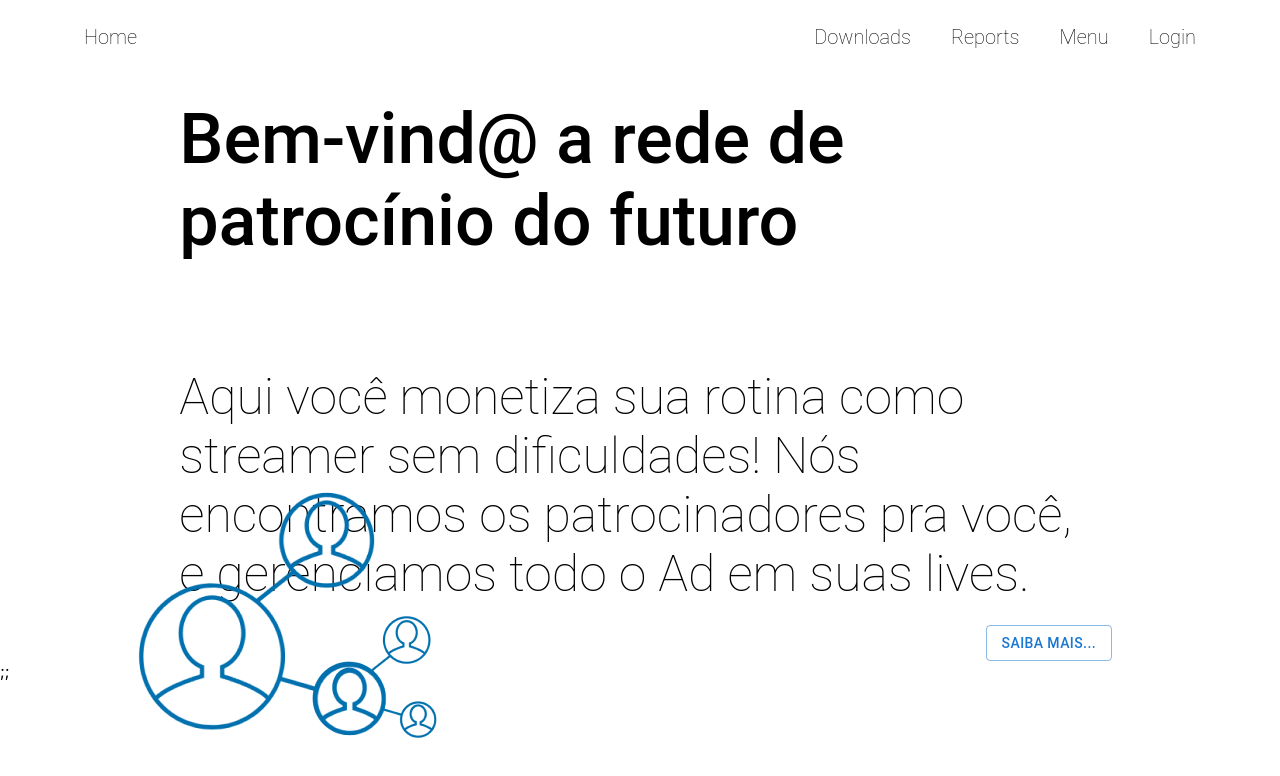
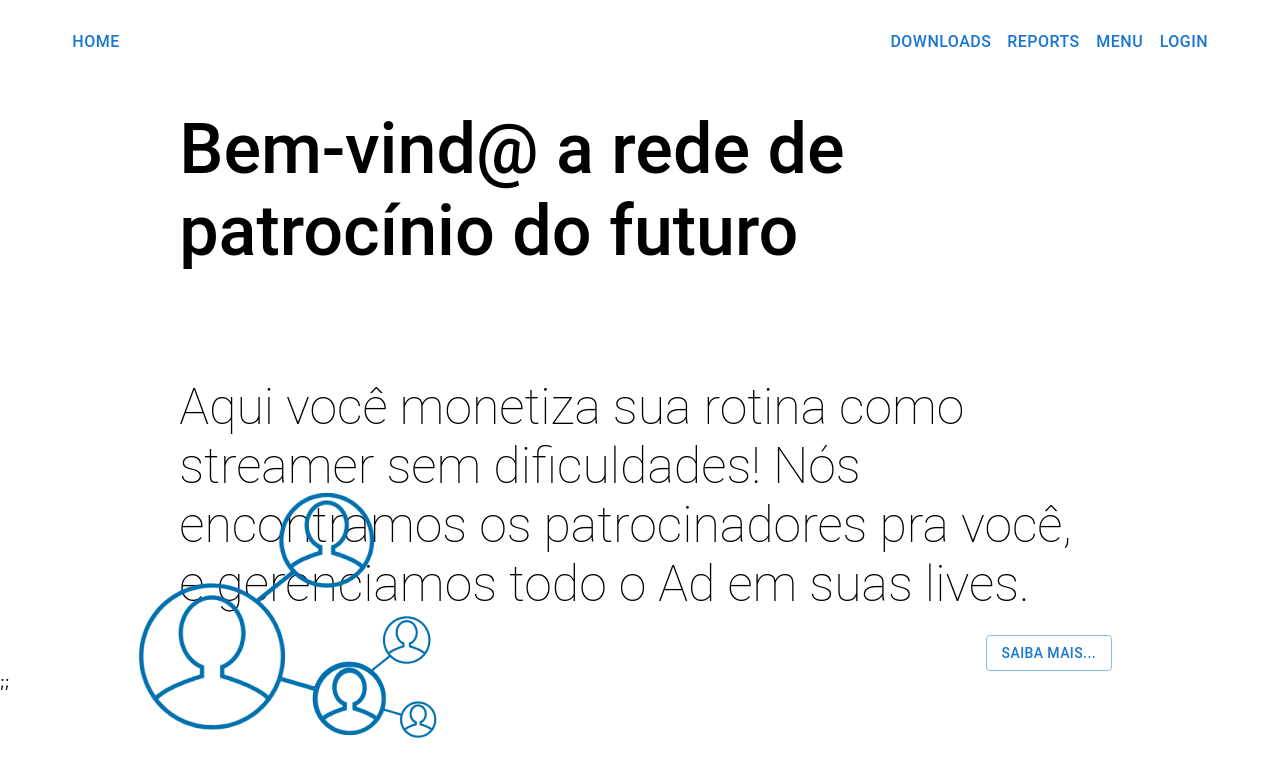
Before and after one commit to rafaelsiq/TCC, a React (Create React App) app in the folder frontend/: page / in a window 1280 px wide. Shown: the top 776 px of the page. Built offline with nearby package versions, Linux system fonts and the light colour scheme.

Commit message:
frontend/updates

```diff
--- a/frontend/src/components/molecules/homeHeader/home-header.js
+++ b/frontend/src/components/molecules/homeHeader/home-header.js
@@ -1,59 +1,97 @@
-import Button from '../../atoms/button/button';
 import './home-header.css';
 import routers from '../../../global/Routers/routers.json'
-import React from 'react';
-import homePage from '../../../constants/homePage.json'
-import { useContext } from "react";
-import UserContext from "../../../contexts/user";
+import React, { useContext, useEffect } from 'react';
+import UserContext from '../../../contexts/user';
+import { Button } from '@mui/material';
+
 
 function HomeHeader() {
   const state = useContext(UserContext).state
+  const setState = useContext(UserContext).setState
+
+  const handleLogOut = () => {
+    setState({
+      ...state,
+      name: '',
+      token: '',
+      id: '',
+      loginpage: false,
+    })
+    localStorage.removeItem('token')
+  }
+  const HandleOnLoad = () => {
+    useEffect(() => {
+      if (localStorage.getItem('token') !== null && state.userLoggedOrNot !== 'logout') {
+        setState({
+          ...state,
+          userLoggedOrNot: 'logout'
+        })
+      }
+    })
+  }
+
 
   return (
-    <div className="home-header">
+    <div className="home-header"
+      onLoad={HandleOnLoad()}
+      variant="outlined"
+    >
       <div id='left'>
         <Button
-          label='Home'
+          children='Home'
           type='header'
           style={{
-            fontSize: "20px"
+            fontSize: "16px"
           }}
-          to={routers.home}
+          href={routers.home}
         ></Button>
       </div>
       <div id='right'>
         <Button
-          label='Downloads'
+          children='Downloads'
           type='header'
           style={{
-            fontSize: "20px"
+            fontSize: "16px"
           }}
-          to={routers.download}
+          href={routers.download}
         ></Button>
         <Button
-          label='Reports'
+          children='Reports'
           type='header'
           style={{
-            fontSize: "20px"
+            fontSize: "16px"
           }}
-          to={routers.reports}
+          href={routers.reports}
         ></Button>
         <Button
-          label='Menu'
+          children='Menu'
           type='header'
           style={{
-            fontSize: "20px"
+            fontSize: "16px"
           }}
-          to={routers.menu}
+          href={routers.menu}
         ></Button>
-        <Button
-          label={!state.id ? homePage.login : homePage.logout}
+
+        {state.userLoggedOrNot === 'login' && <Button
+          children={state.userLoggedOrNot}
           type='header'
           style={{
-            fontSize: "20px"
+            fontSize: "16px"
           }}
-          to={!state.id ? routers.login : routers.logout}
+          href={"/" + state.userLoggedOrNot}
         ></Button>
+        }
+        {state.userLoggedOrNot === 'logout' && <Button
+          children={state.userLoggedOrNot}
+          type='header'
+          style={{
+            fontSize: "16px"
+          }}
+          onClick={handleLogOut}
+          href='/'
+        ></Button>
+        }
+
       </div>
     </div>
   );
--- a/frontend/src/components/organisms/loginContent/login-content.js
+++ b/frontend/src/components/organisms/loginContent/login-content.js
@@ -18,23 +18,28 @@ function LoginContent() {
             ...state,
             name: name,
             id: id,
-            token: token
-        })
+            token: token,
+            userLoggedOrNot:'logout'
+            })
+        window.location.href = '/'
     }
-
     function handleGoToSignUp() {
         setState({
             ...state,
-            loginpage: false
+            loginpage: false,
         })
     }
     function handleGoToHomePage() {
         setState({
             ...state,
-            redirect: true
+            redirect: true,
         })
     }
     function accessAttempt() {
+        setState({
+            ...state,
+            userLoggedOrNot:'logout'
+        })
         AcessValidation(userEmail, password)
     }
 
@@ -45,6 +50,9 @@ function LoginContent() {
         })
             .then(function (response) {
                  handleLogin(response.data.userName, response.data._id, response.data.token)
+                 console.log(localStorage.getItem('token'))
+                 console.log(response.data)
+                 localStorage.setItem('token',response.data.token)
                  setLoginErrorDisplay(false)
                  handleGoToHomePage()
             })
--- a/frontend/src/components/organisms/signupContent/signup-content.js
+++ b/frontend/src/components/organisms/signupContent/signup-content.js
@@ -22,7 +22,7 @@ function SignUpContent() {
     function handleGoToLogin() {
         setState({
             ...state,
-            loginpage: true
+            loginpage: true,
         })
     }
     function handleSignUpButtonClick() {
@@ -55,8 +55,11 @@ function SignUpContent() {
             ...state,
             name: name,
             id: id,
-            token: token
+            token: token,
+            userLoggedOrNot:'logout'
         })
+        localStorage.setItem('token',token)
+        window.location.href = '/'
     }
     async function handleAccessValidation(user) {
         if (user.type === 'Streamers')
@@ -66,7 +69,7 @@ function SignUpContent() {
                     setSignUpErrorDisplay(false)
                 })
                 .catch(function (error) {
-                    setErrorMessage(error)
+                    setErrorMessage(error.response.data.message)
                     setSignUpErrorDisplay(true)
                 })
         else
@@ -76,7 +79,7 @@ function SignUpContent() {
                     setSignUpErrorDisplay(false)
                 })
                 .catch(function (error) {
-                    setErrorMessage(error)
+                    setErrorMessage(error.response.data.message)
                     setSignUpErrorDisplay(true)
                 })
     }
--- a/frontend/src/components/templates/LoginTemplate/login.js
+++ b/frontend/src/components/templates/LoginTemplate/login.js
@@ -1,5 +1,5 @@
 import React from "react";
-import { Paper } from '@mui/material';
+import { Paper, Typography } from '@mui/material';
 import LoginContent from "../../organisms/loginContent/login-content";
 import HomeHeader from '../../molecules/homeHeader/home-header';
 import { useContext } from "react";
--- a/frontend/src/contexts/user/index.tsx
+++ b/frontend/src/contexts/user/index.tsx
@@ -4,7 +4,7 @@ type UserType = {
     token: string,
     name: string,
     loginpage:boolean,
-    redirect: boolean
+    userLoggedOrNot:string
 }
 
 type PropsUserContext = {
@@ -18,7 +18,7 @@ const DEFAULT_VALUE = {
         token: '',
         name: '',
         loginpage:true,
-        redirect:false
+        userLoggedOrNot:'login'
     },
     setState: () => {},
 };
```
Also changed, not shown: frontend/src/components/molecules/homeFooter/home-footer.js (+1 -1 lines).
